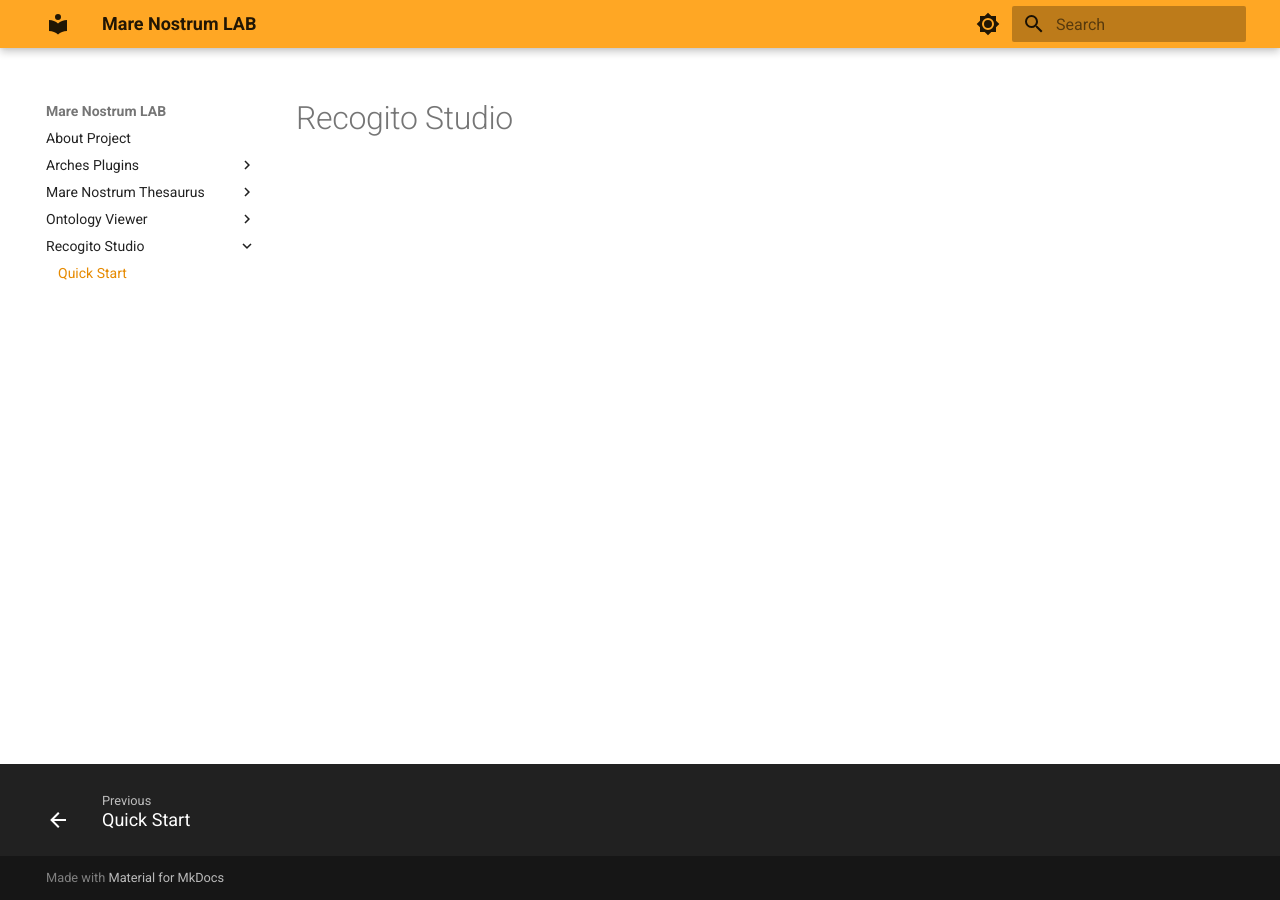
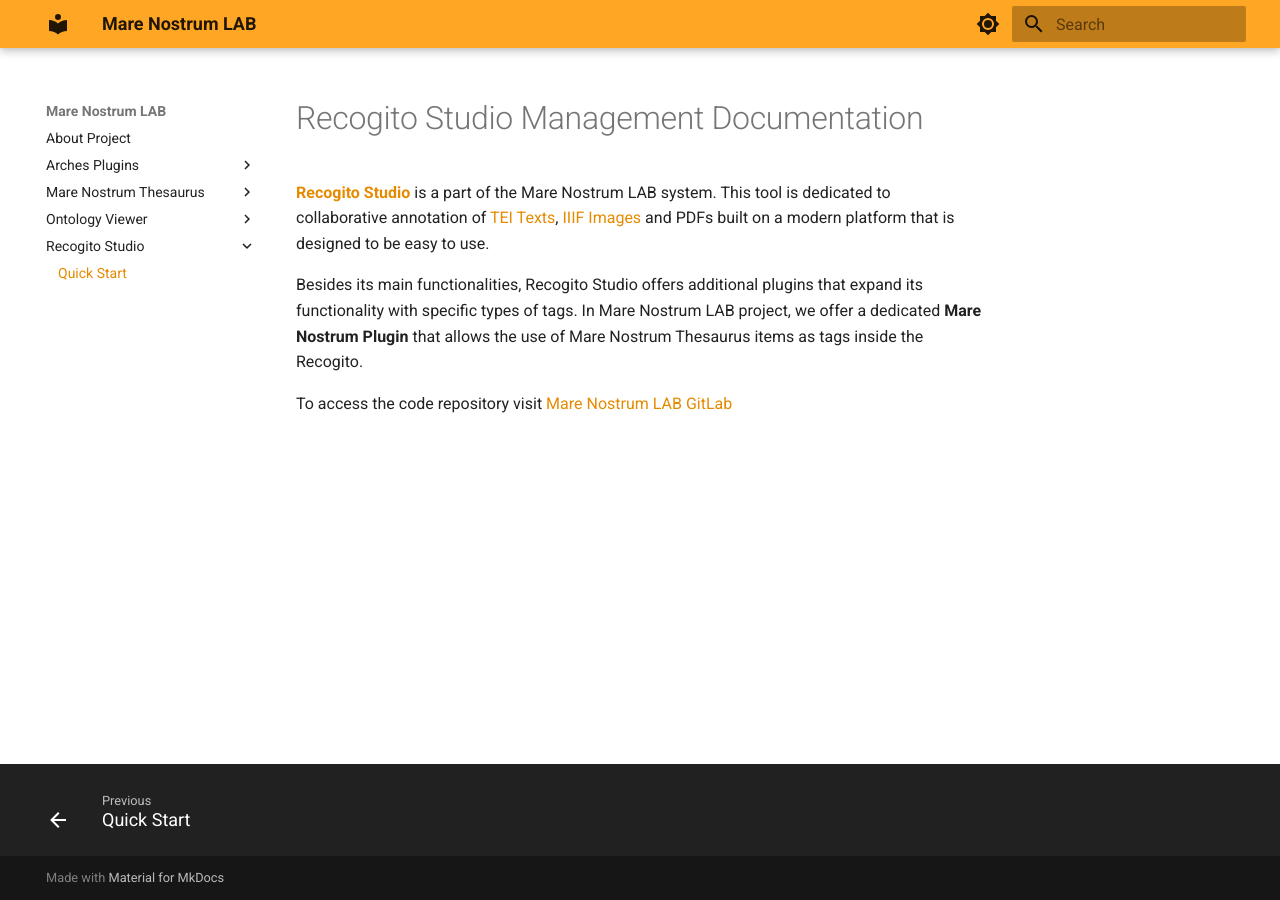
Before and after one commit to Mare-Nostrum-Lab-UJ/Mare-Nostrum-Lab-UJ.github.io, an MkDocs documentation site: the page built from docs/recogito-studio/quickstart.md, in a window 1280 px wide. Built offline with MkDocs 1.6.1 and Material for MkDocs 9.7.7, drawn with Linux system fonts in a browser that asks for light colours.

Commit message:
add: (RS) Quick Start initial commit.

```diff
--- a/docs/recogito-studio/quickstart.md
+++ b/docs/recogito-studio/quickstart.md
@@ -1 +1,7 @@
-# Recogito Studio
+# Recogito Studio Management Documentation
+
+**[Recogito Studio](https://recogito.mn.cenagis.edu.pl/)** is a part of the Mare Nostrum LAB system. This tool is dedicated to collaborative annotation of [TEI Texts](https://tei-c.org/), [IIIF Images](https://iiif.io/) and PDFs built on a modern platform that is designed to be easy to use.
+
+Besides its main functionalities, Recogito Studio offers additional plugins that expand its functionality with specific types of tags. In Mare Nostrum LAB project, we offer a dedicated **Mare Nostrum Plugin** that allows the use of Mare Nostrum Thesaurus items as tags inside the Recogito.
+
+To access the code repository visit [Mare Nostrum LAB GitLab](https://gitlab.cenagis.edu.pl/uavgeolab/mare-nostrum/recogito)
```
